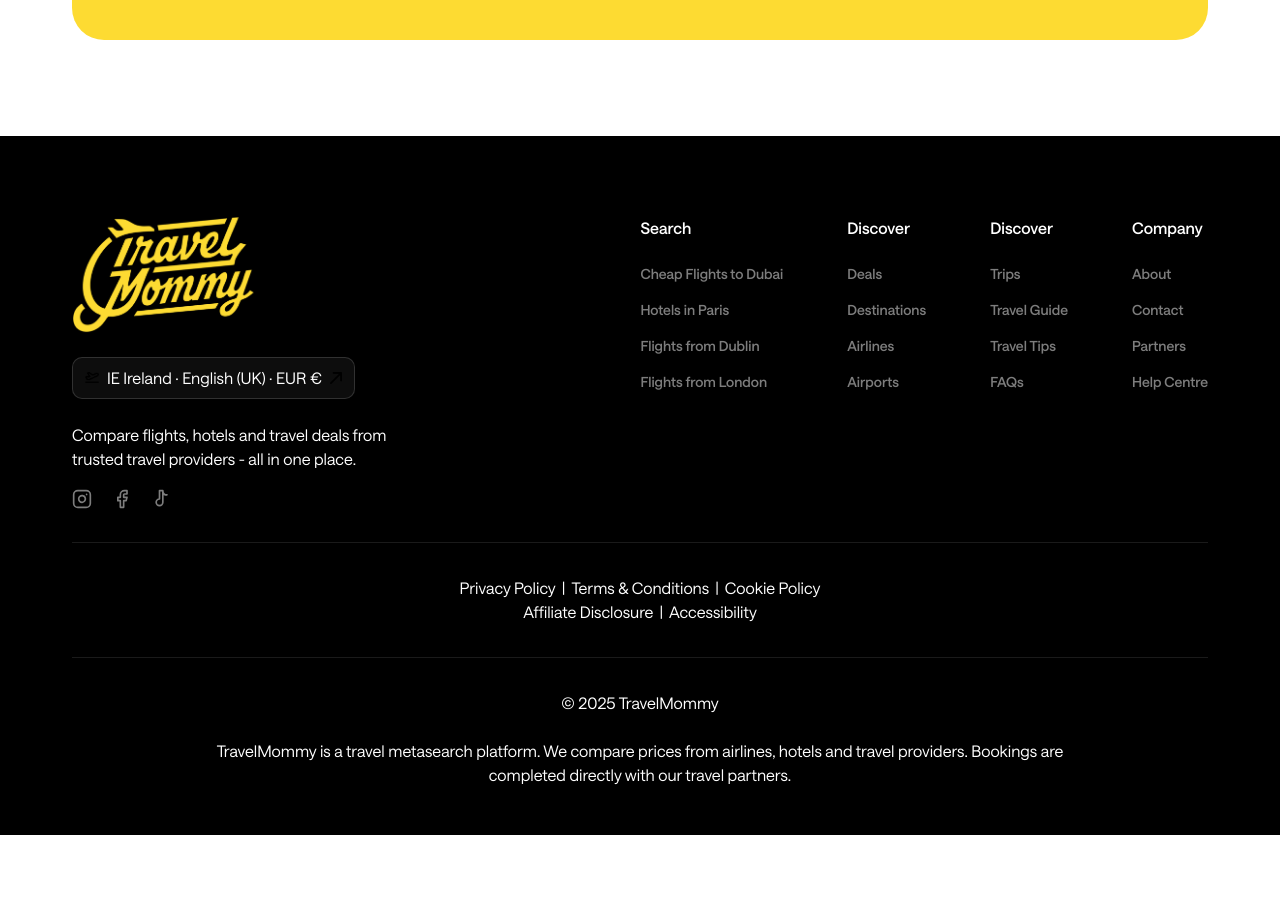
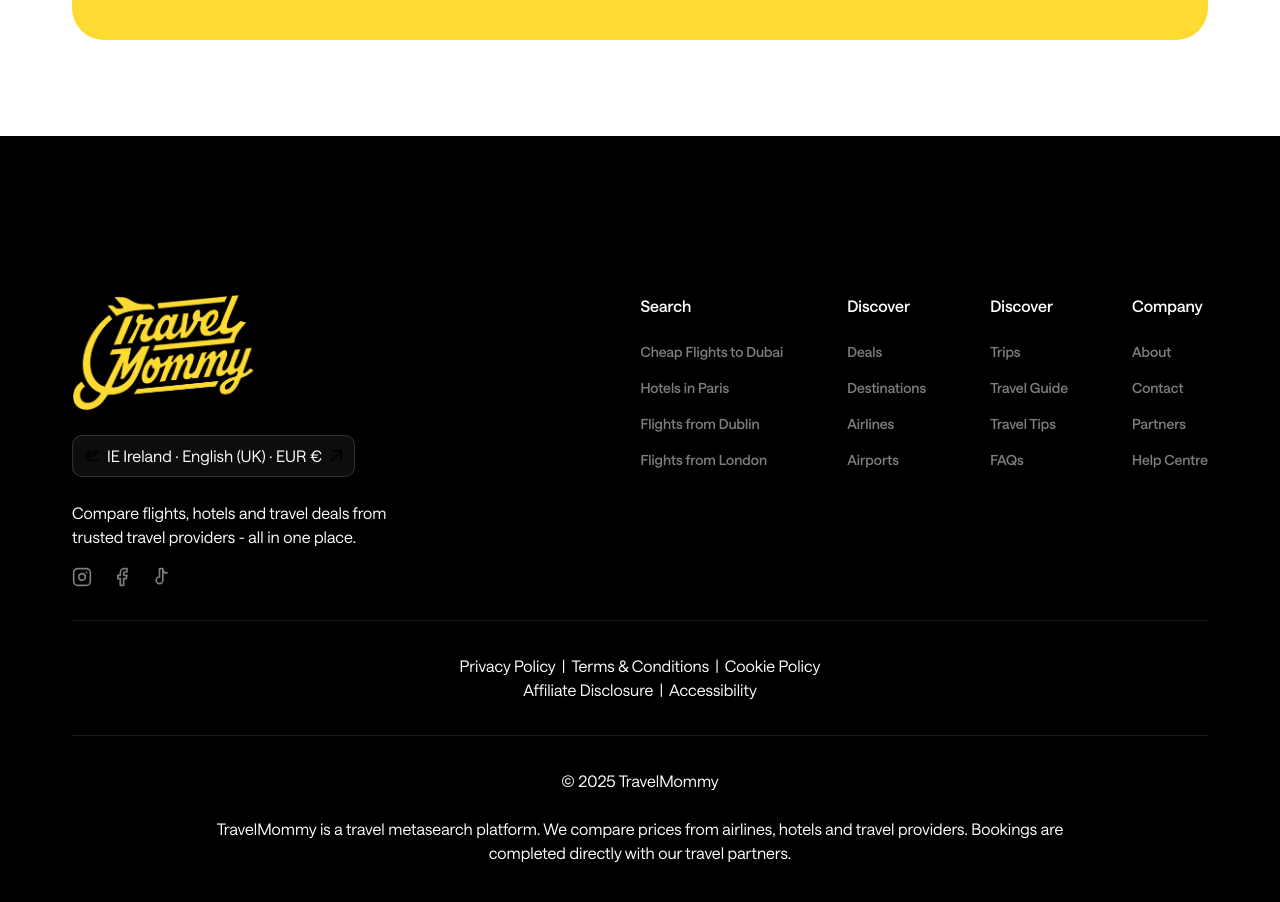
Before and after one commit to ahsan693/Travel-Agency, a Next.js app: page /flight in a window 1280 px wide. Shown: the part 5280-6182 px from the top of the page. Before the commit the page ends 6115 px from the top, so only its background shows below. Built offline with nearby package versions, Linux system fonts and the light colour scheme.

Commit message:
replacing icons

```diff
--- a/app/components/Home/footer.tsx
+++ b/app/components/Home/footer.tsx
@@ -11,6 +11,14 @@
 ];
 
 const mobileOrder = ["order-1", "order-3", "order-2", "order-4"];
+
+const legalLinks = [
+  "Privacy Policy",
+  "Terms & Conditions",
+  "Cookie Policy",
+  "Affiliate Disclosure",
+  "Accessibility",
+];
 
 const socialIcons = [
   {
@@ -44,7 +52,8 @@
 export default function Footer() {
   return (
     <footer className="bg-black text-white">
-      <div className="mx-auto w-full max-w-[1216px] px-6 pb-10 pt-16 lg:px-10 lg:pb-12 lg:pt-20">
+      {/* Applied ~158px top padding on desktop per Figma specs */}
+      <div className="mx-auto w-full max-w-[1216px] px-6 pb-10 pt-[80px] lg:px-10 lg:pb-12 lg:pt-[158px]">
 
         {/* ===== Top frame: logo block (left) + nav columns (right) ===== */}
         <div className="flex flex-col gap-12 lg:flex-row lg:items-start lg:justify-between lg:gap-[33px]">
@@ -87,7 +96,7 @@
                 providers - all in one place.
               </p>
 
-              {/* Social Icons */}
+              {/* Social Icons - Using !text to force color override */}
               <div className="flex items-center gap-5 pt-2">
                 {socialIcons.map((social) => (
                   <Link
@@ -110,12 +119,12 @@
                 key={i}
                 className={`flex flex-col gap-4 ${mobileOrder[i]} sm:order-none`}
               >
-                {/* Column Title */}
+                {/* Column Title (Kept White) */}
                 <span className="font-sans text-[16px] font-medium leading-[1.5] text-white">
                   {col.title}
                 </span>
 
-                {/* Navigation Links */}
+                {/* Navigation Links - Using !text to force override global styles */}
                 <ul className="m-0 flex list-none flex-col gap-0 p-0">
                   {col.links.map((link) => (
                     <li key={link} className="m-0 p-0">
```
